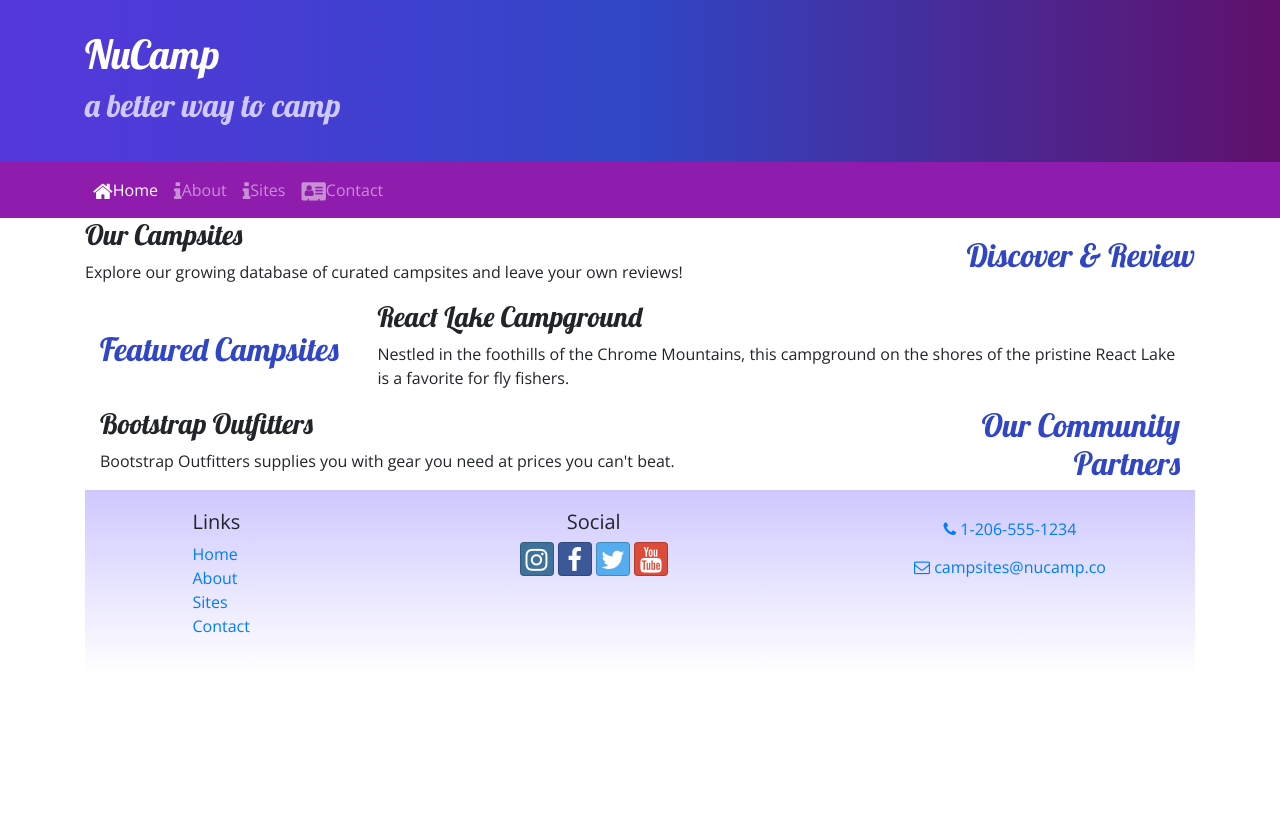
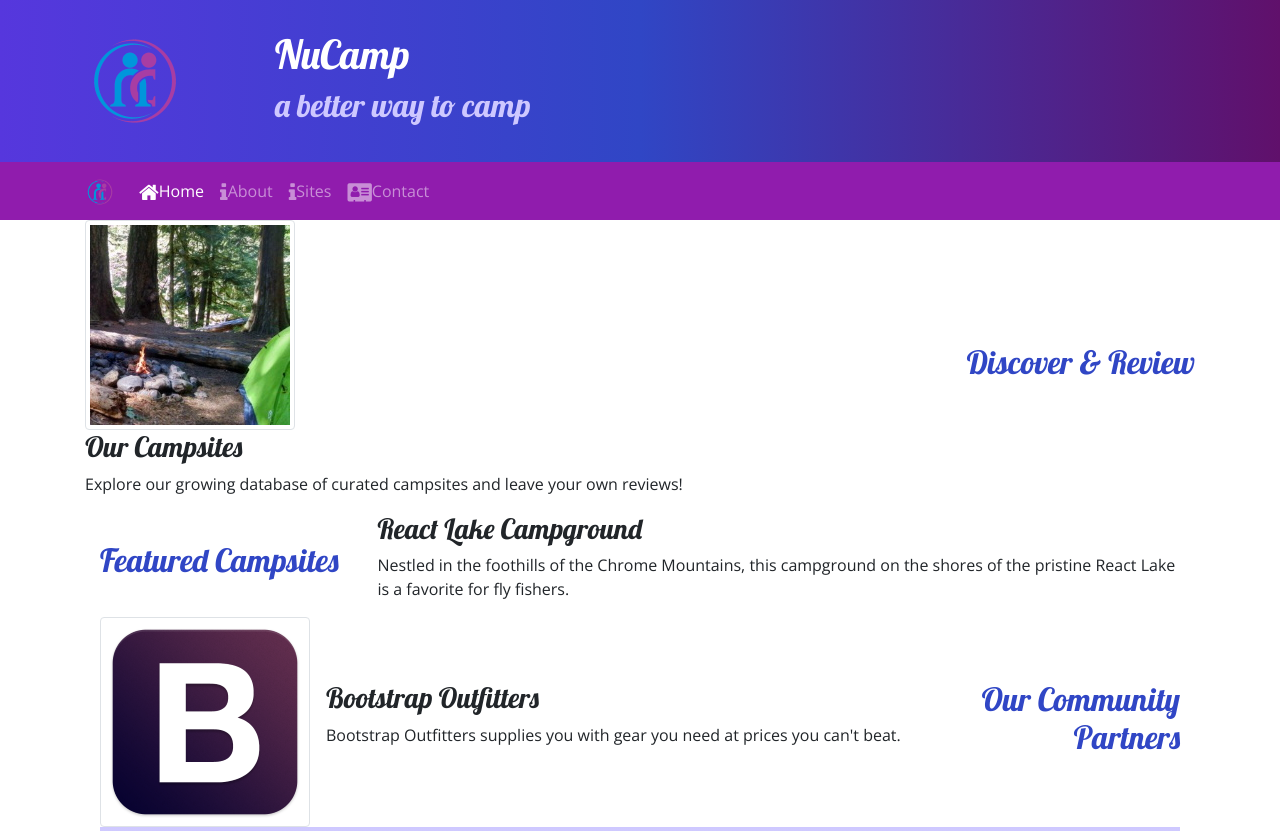
Before and after one commit to smplisiti/Bootstrap, a website: page index.html in a window 1280 px wide. Shown: the top 831 px of the page. Before the commit the page ends 800 px from the top, so only its background shows below. Drawn offline with nearby package versions, Linux system fonts and the light colour scheme.

Commit message:
Images and Media

```diff
--- a/index.html
+++ b/index.html
@@ -23,9 +23,14 @@
     <header class="jumbotron jumbotron-fluid">
         <div class="container">
             <div class="row">
+                <div class="col-4 col-sm-3 col-md-2 align-self-center">
+                    <img src="img/logo.png" class="img-fluid" />
+                 </div>
+
                 <div class="col">
                     <h1>NuCamp</h1>
                     <h2>a better way to camp</h2>
+                </div>
             </div>
         </div>
     </header>
@@ -33,7 +38,9 @@
 
     <nav class="navbar navbar-expand-sm navbar-dark sticky-top">
         <div class="container">
-        <button class="navbar-toggler ml-auto" type="button"
+            <a class="navbar-brand" href="#"> <img src="img/logo.png" height="30" width="30" /> </a>
+
+        <button class="navbar-toggler" type="button"
         data-toggle="collapse" data-target="#nucampNavbar">
            <span class="navbar-toggler-icon" ></span>
         </button>
@@ -58,11 +65,14 @@
                 <h2 class="text-sm-right">Discover & Review</h2>
             </div>
              <div class="col">
+                <img class="d-flex mr-3 img-thumbnail" src="img/breadcrumb-trail-thumb.jpg" alt="Breadcrumb Trail" />
+                <div class="media-body align-self-center">
                     <h3>Our Campsites</h3>
                     <p class="d-none d-sm-block">Explore our growing database of curated campsites and leave your own reviews!</p>
                 </div>
             </div>
-    <div>
+        </div>
+
 
         <div class="container">
             <div class="row row-content align-items-center">
@@ -83,8 +93,12 @@
                 <h2 class="text-sm-right">Our Community Partners</h2>
             </div>
              <div class="col">
+                <div class="media">
+                    <img class="d-flex mr-3 img-thumbnail " src="img/bootstrap-thumb.png" alt="Bootstrap Outfitters">
+                    <div class="media-body align-self-center">
                         <h3>Bootstrap Outfitters</h3>
         				<p class="d-none d-sm-block">Bootstrap Outfitters supplies you with gear you need at prices you can't beat.</p>
+                    </div>
                 </div>
         </div>
     </div>
```
Also changed, not shown: aboutUs.html (+7 -1 lines), contactus.html (+6 -1 lines), img/bootstrap-thumb.png (added), img/breadcrumb-trail-thumb.jpg (added), img/breadcrumb-trail.jpg (added), img/chrome-river-thumb.jpg (added), img/chrome-river.jpg (added), img/logo.png (added), img/react-lake-thumb.jpg (added), img/react-lake.jpg (added), 1 other file. Lines whose indentation alone changed are shown as unchanged.
